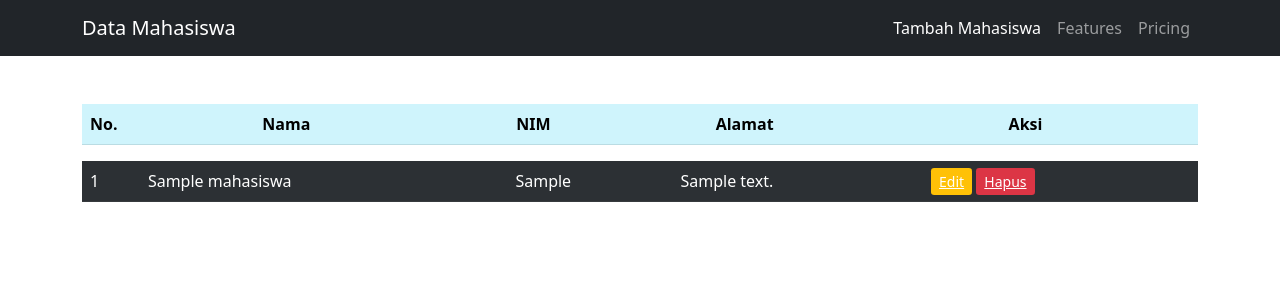
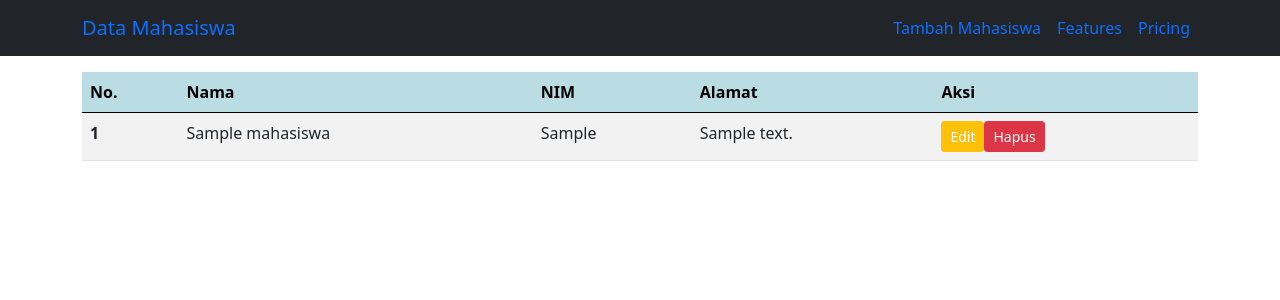
Before and after one commit to HarryNurHidayat/CRUDPHPBootstrap_029, a PHP site: page / in a window 1280 px wide. Shown: the top 300 px of the page. Run offline with PHP 8.4, Linux system fonts and the light colour scheme; tables that the repository leaves empty or names only in its code hold one stand-in row (values such as "Sample post"); lists and menus that the app fills with data are empty.

Commit message:
first commit

```diff
--- a/index.php
+++ b/index.php
@@ -11,7 +11,7 @@
   </head>
 
   <body>
-    <nav class="navbar navbar-expand-lg navbar-dark bg-dark">
+    <nav class="navbar navbar-expand-lg navbar-success bg-dark">
       <div class="container">
         <a class="navbar-brand" href="#">Data Mahasiswa</a>
         <button class="navbar-toggler" type="button" data-bs-toggle="collapse" data-bs-target="#navbarNavAltMarkup" aria-controls="navbarNavAltMarkup" aria-expanded="false" aria-label="Toggle navigation">
@@ -26,10 +26,12 @@
         </div>
       </div>
     </nav>
-    <div class="container data-mahasiswa text-right mt-5">
-        <table class=" table table-info table-striped">
-          <thead>
-            <tr>
+
+        <!--tabel-->
+    <div class = "container data-mahasiswa mt-3">
+        <table class=" table table-striped">
+            <thead class="table-info">
+                <tr class="table-active">
                 <th scope="col">No.</th>
                 <th scope="col">Nama</th>
                 <th scope="col">NIM</th>
@@ -37,8 +39,6 @@
                 <th scope="col">Aksi</th>
                 </tr>
             </thead>
-        </table>
-
             <tbody>
                 <?php
                 // memanggil config.php yang sudah kita buat
@@ -48,34 +48,32 @@
                 //melakukan query
                 $mahasiswa = mysqli_query($koneksi, "select * from mahasiswa");
                 //looping data mahasiswa
-            while ($data = mysqli_fetch_array($mahasiswa)){
+                while($data = mysqli_fetch_array($mahasiswa)){
                     ?>
                     <!--menampilkan data mahasiswa ke dalam tabel-->
-                <table class=" table table-dark table-striped ">
                     <tr>
-                        <!-- Increment nomor baris $no++ -->
-                        <td><?php echo $no++; ?></td>
-                        <!-- Menampilkan data -->
-                        <td><?php echo $data['nama'];?></td>
-                        <td><?php echo $data['nim'];?></td>
-                        <td><?php echo $data['alamat'];?></td>
-                        <!-- kolom ini untuk aksi data mahasiswa -->
+                    <th scope="row"><?php echo $no++; ?></th>
+                    <!-- menampilkan data -->
+                    <td><?php echo $data['nama']; ?></td>
+                    <td><?php echo $data['nim']; ?></td>
+                    <td><?php echo $data['alamat']; ?></td>
+                    <!-- kolom ini untuk aksi data mahasiswa-->
                     <td>
                     <!-- Aksi edit dan delete di sini menggunakan btn-sm agar tomblnya kecil -->
                     <!-- Link untuk masuk ke halaman edit -->
-                        <!-- edit.php?id=<?php echo $data['id']; ?> mengirimkan id dari data  mahasiswa ke halaman edit  -->
-                        <a href="edit.php?id=<?php echo $data['id']; ?>" class="btn-warning btn-sm text-white">Edit</a>
+                    <!-- mengirimkan id dari data  mahasiswa ke halaman edit  -->
+                    <a href="edit.php?id=<?php echo $data['id']; ?>" class="btn btn-warning btn-sm text-white">Edit</href=>
                     <!-- Link untuk delete berdasarkan id, akan keluar confirm terlebih dahulu -->
-                        <a href="delete.php?id=<?php echo $data['id']; ?>" class="btn-danger btn-sm" onclick="return corfirm('Anda Yakin Akan Menghapus Data Mahasiswa Ini?')">Hapus</a>
+                    <a href="delete.php?id=<?php echo $data['id']; ?>" class="btn btn-danger btn-sm"onclick="return corfirm('Anda Yakin Akan Menghapus Data Mahasiswa Ini?')">Hapus</a>
                     </td>
                     </tr>
-                 </table>
-
                     <?php
                 }
                 ?>
             </tbody>
+        </table>
     </div>
+
 
 
 
```
Lines whose indentation alone changed are shown as unchanged.
